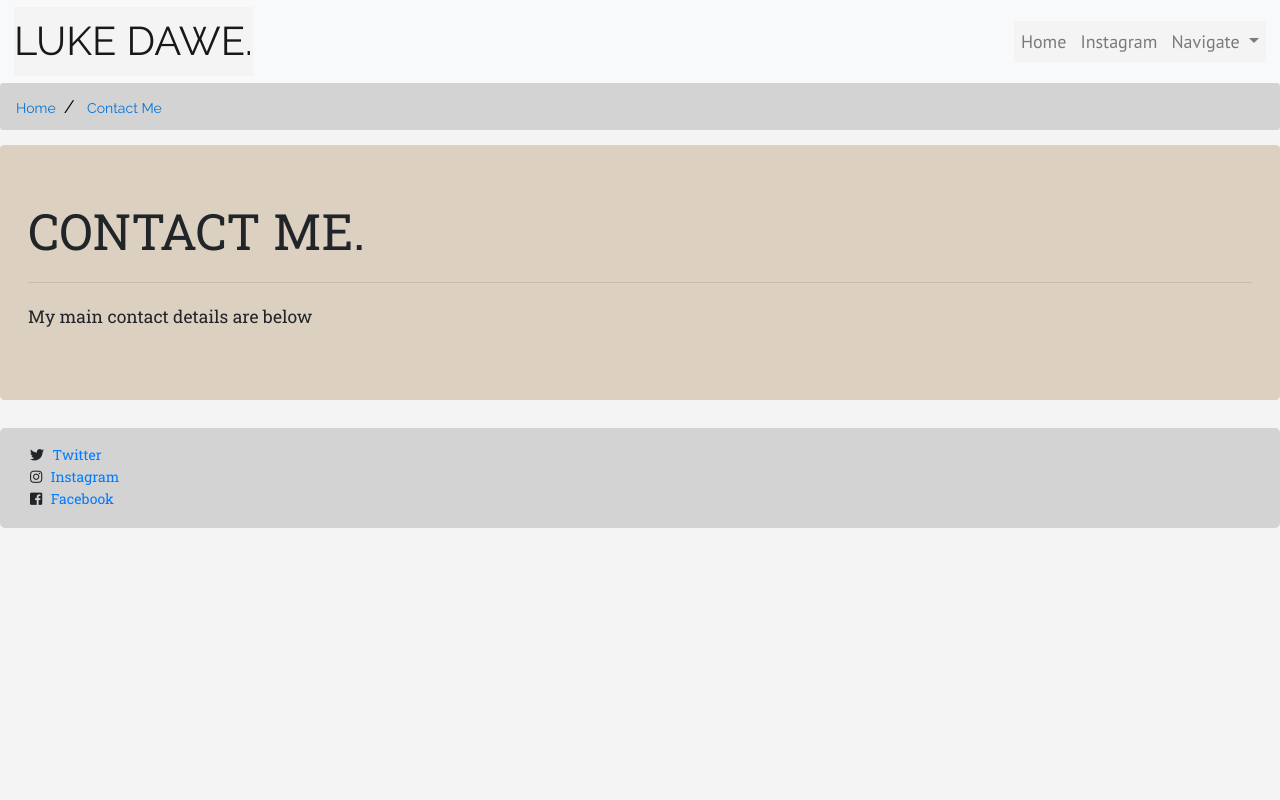
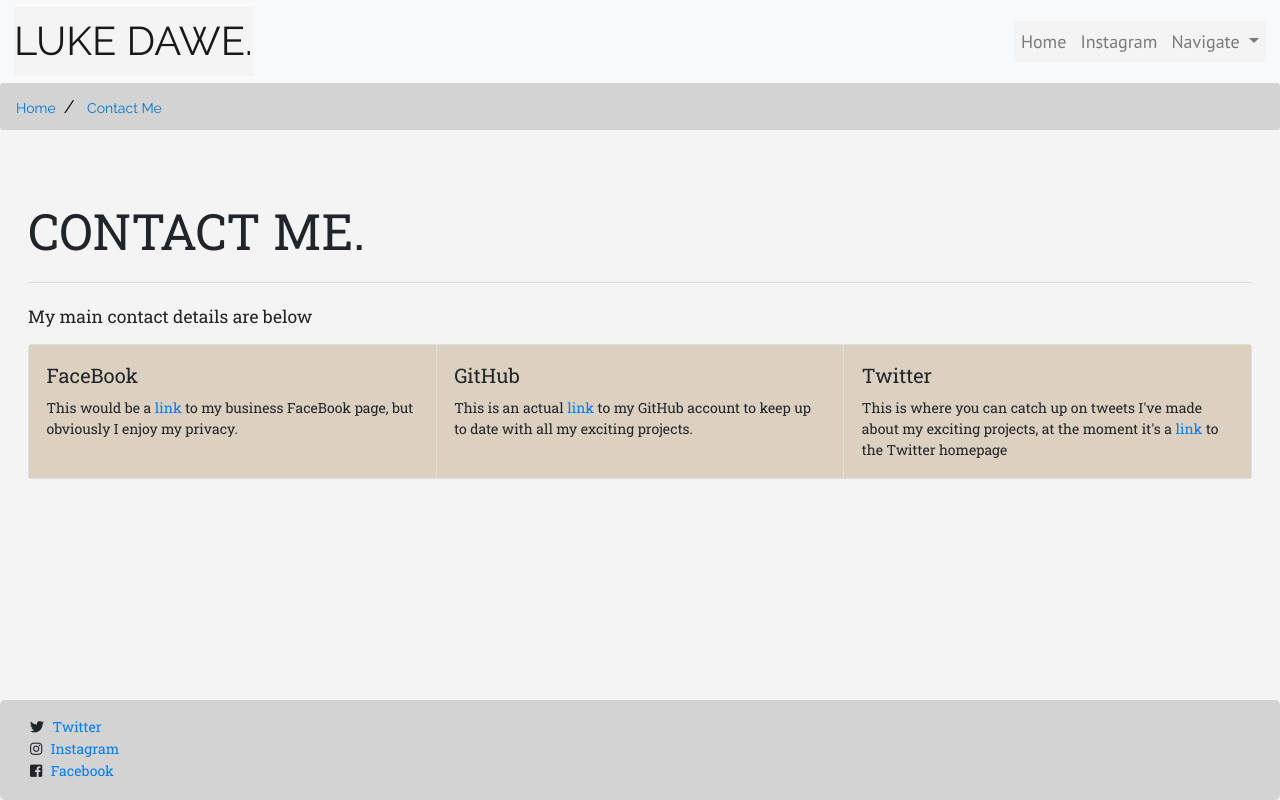
Before and after one commit to lukedawe/LukeEdits, a plain HTML site: page contact_details.html in a window 1280 px wide. Drawn offline with nearby package versions, Linux system fonts and the light colour scheme; a web font is replaced by a local one.

Commit message:
Made changes to flesh out the Contact Me page with cards.

```diff
--- a/LUKEDAWE_masterpage.css
+++ b/LUKEDAWE_masterpage.css
@@ -247,3 +247,15 @@ footer {
 	margin-top: 7px;
 	border-top: 7px;
 }
+
+.card-body{
+	background-color: #DCD0C0;
+}
+
+.card-title{
+	font-size: 20px;
+}
+
+h5{
+	font-size: 20px;
+}
--- a/contact_details.html
+++ b/contact_details.html
@@ -15,7 +15,6 @@
 	<link href="https://fonts.googleapis.com/css?family=Roboto+Condensed" rel="stylesheet">
 	<link rel="stylesheet" href="https://use.typekit.net/nby5bvh.css">
 	<link rel="stylesheet" href="https://use.fontawesome.com/releases/v5.5.0/css/all.css" integrity="sha384-B4dIYHKNBt8Bc12p+WXckhzcICo0wtJAoU8YZTY5qE0Id1GSseTk6S+L3BlXeVIU" crossorigin="anonymous">
-	<link href="ProjectCSS.css" rel="stylesheet" type="text/css">
 	<link href="https://fonts.googleapis.com/css?family=Allan|Fredericka+the+Great|Lobster|Shrikhand" rel="stylesheet">
 	<link href="https://fonts.googleapis.com/css?family=PT+Sans|Raleway|Roboto+Slab|Slabo+27px" rel="stylesheet">
 	<link href="mobile_version.css" rel="stylesheet" type="text/css">
@@ -53,13 +52,31 @@
 		<li><a href="contact_details.html">Contact Me</a></li>
 	</ul>
 
-	<div class="jumbotron">
+	<div class="jumbotron jumbotron_title">
 		<h1 class="display-4">CONTACT ME.</h1>
 		<hr class="my-4">
 		<p class="lead">My main contact details are below</p>
-
-
-	</div>
+<div class="card-group">
+  <div class="card">
+    <div class="card-body">
+      <h5 class="card-title">FaceBook</h5>
+		<p class="card-text">This would be a <a href="https://facebook.com/">link</a> to my business FaceBook page, but obviously I enjoy my privacy.</p>
+    </div>
+  </div>
+  <div class="card">
+    <div class="card-body">
+      <h5 class="card-title">GitHub</h5>
+      <p class="card-text">This is an actual <a href="https://github.com/">link</a> to my GitHub account to keep up to date with all my exciting projects.</p>
+    </div>
+  </div>
+  <div class="card">
+    <div class="card-body">
+      <h5 class="card-title">Twitter</h5>
+      <p class="card-text">This is where you can catch up on tweets I've made about my exciting projects, at the moment it's a <a href="https://twitter.com">link </a>to the Twitter homepage</p>
+    </div>
+  </div>
+</div>
+</div>
 	<footer>
 		<i class="fab fa-twitter"></i>
 		<a href="https://twitter.com">Twitter</a>
```
